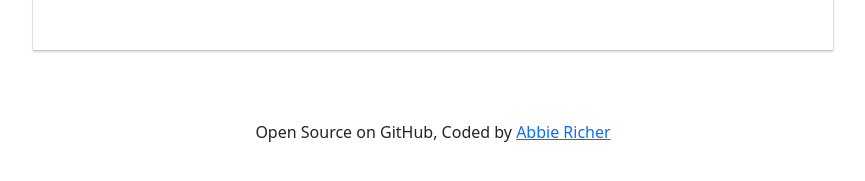
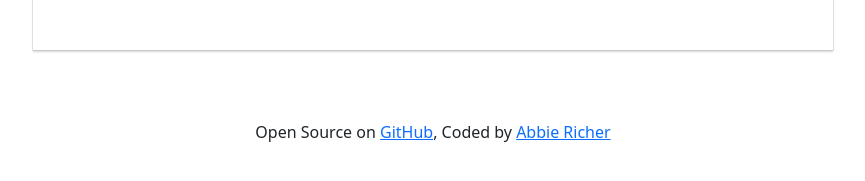
Before and after one commit to abbiedesignco/react-weather, a React (Create React App) app: page / in a window 1280 px wide. Shown: the part 491-672 px from the top of the page, without its empty margins (207-1072 px from the left). Built offline with nearby package versions, Linux system fonts and the light colour scheme.

Commit message:
Added GitHub repositary link in Footer

```diff
--- a/src/App.js
+++ b/src/App.js
@@ -17,7 +17,9 @@
         </div>
       </div>
       <footer>
-        Open Source on <a>GitHub</a>, Coded by{" "}
+        Open Source on{" "}
+        <a href="https://github.com/abbiedesignco/react-weather">GitHub</a>,
+        Coded by{" "}
         <a href="www.abbiericher.com" target="_blank">
           Abbie Richer
         </a>{" "}
```
